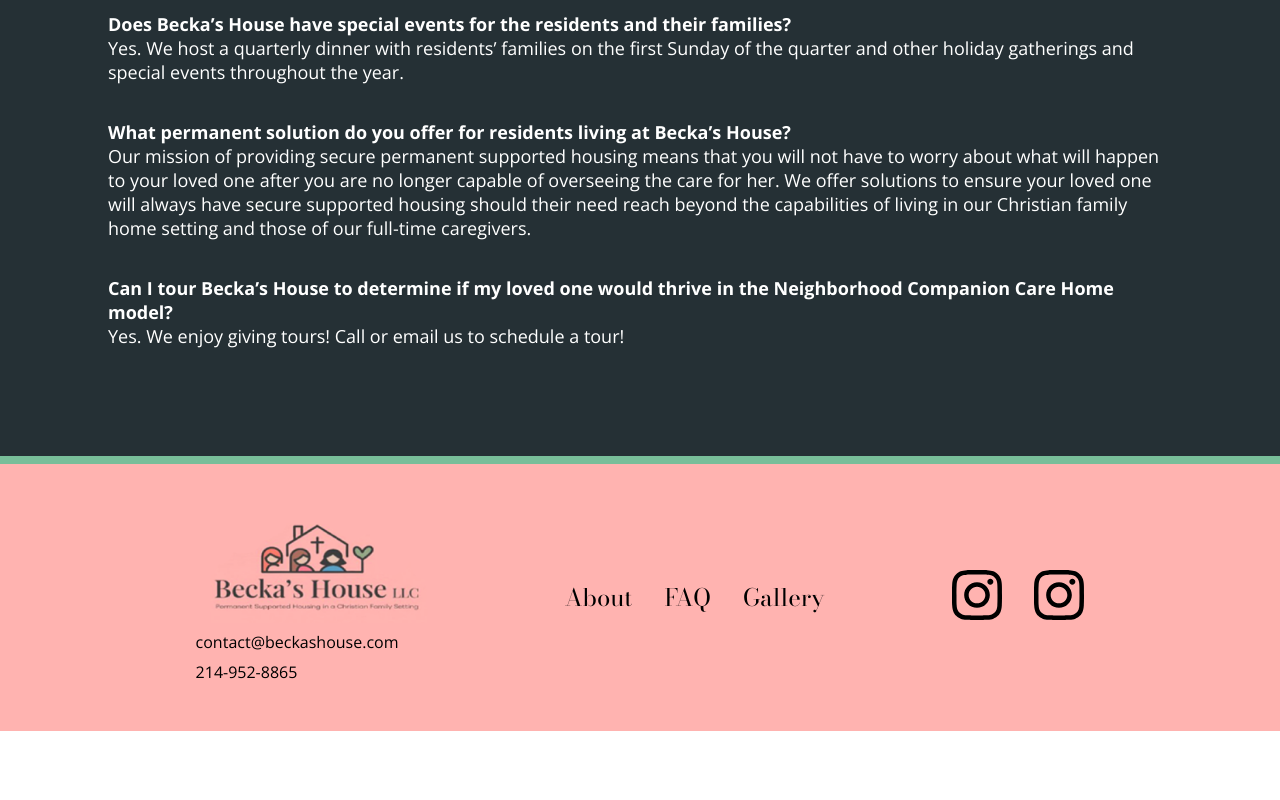
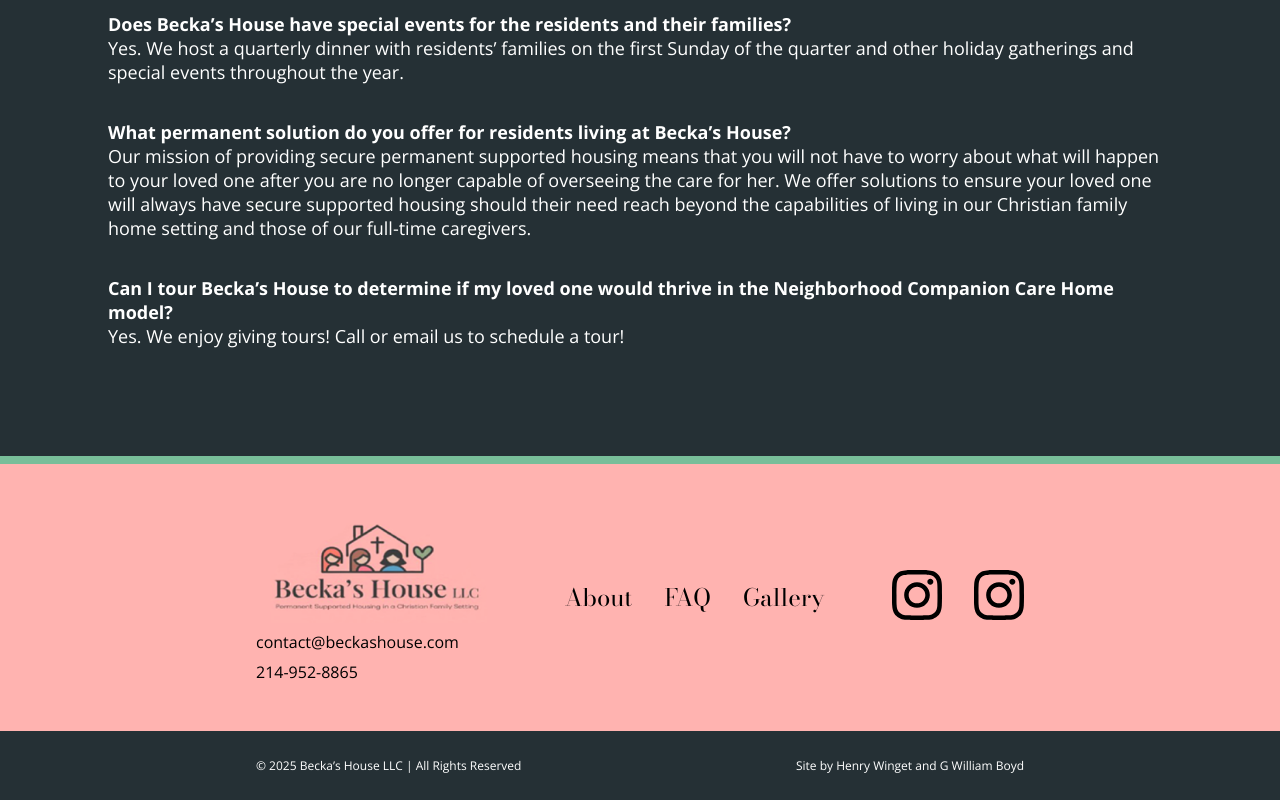
Before and after one commit to gwilliamboyd/beckas-house, a Next.js app: page / in a window 1280 px wide. Shown: the part 6758-7558 px from the top of the page. Before the commit the page ends 7489 px from the top, so only its background shows below. Built offline with nearby package versions, Linux system fonts and the light colour scheme.

Commit message:
Scaffolds footer socket

```diff
--- a/components/footer/Footer.jsx
+++ b/components/footer/Footer.jsx
@@ -17,7 +17,8 @@ const bodoni_moda = Bodoni_Moda({
 
 const Footer = () => {
   return (
-    <footer className={styles.footerMaster}>
+    <footer>
+      <div className={styles.footerMaster}>
         <div className={styles.footerWrapper}>
           <div className={`${open_sans.className} ${styles.contactWrapper}`}>
             <Image
@@ -69,7 +70,17 @@ const Footer = () => {
             />
           </div>
         </div>
-      <div className={styles.footerSocket}></div>
+      </div>
+      <div className={`${open_sans.className} ${styles.footerSocketMaster}`}>
+        <div className={styles.footerSocketWrapper}>
+          <p className={styles.footerSocketText}>
+            © 2025 Becka’s House LLC | All Rights Reserved
+          </p>
+          <p className={styles.footerSocketText}>
+            Site by Henry Winget and G William Boyd
+          </p>
+        </div>
+      </div>
     </footer>
   )
 }
--- a/styles/footer.module.css
+++ b/styles/footer.module.css
@@ -8,10 +8,15 @@
   align-items: center;
 }
 
+.footerWrapper,
+.footerSocketWrapper {
+  width: 60%;
+}
+
 .footerWrapper {
   display: flex;
   align-items: center;
-  gap: 8em;
+  justify-content: space-between;
 }
 
 .contactWrapper {
@@ -69,3 +74,19 @@
 .socialIcon:hover svg {
   fill: #ffffff;
 }
+
+.footerSocketMaster {
+  width: 100%;
+  padding: 2.2em 0;
+  background-color: #253035;
+  font-size: 12px;
+  color: #ffffff;
+  display: flex;
+  justify-content: center;
+  align-items: center;
+}
+
+.footerSocketWrapper {
+  display: flex;
+  justify-content: space-between;
+}
```
Lines whose indentation alone changed are shown as unchanged.
